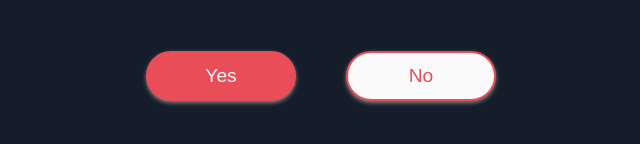
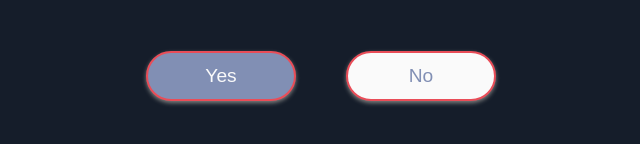
Before and after one commit to Anraaa/MorningStar, a plain HTML site: page index.html in a window 1280 px wide. Both pictures are taken after a click on the label 640 px from the left and 45 px from the top of the page. Shown: the part 530-674 px from the top of the page, without its empty margins (319-959 px from the left). Drawn offline with nearby package versions, Linux system fonts and the light colour scheme.

Commit message:
fresh from the oven

```diff
--- a/style.css
+++ b/style.css
@@ -155,11 +155,11 @@ input {
 }
 
 .dark .btn-group button:nth-child(1) {
-  background: #e94d58;
+  background: #818FB4;
   color: #fafafa;
 }
 
 .dark .btn-group button:nth-child(2) {
   background: #fafafa;
-  color: #e94d58;
+  color: #818FB4;
 }
```
